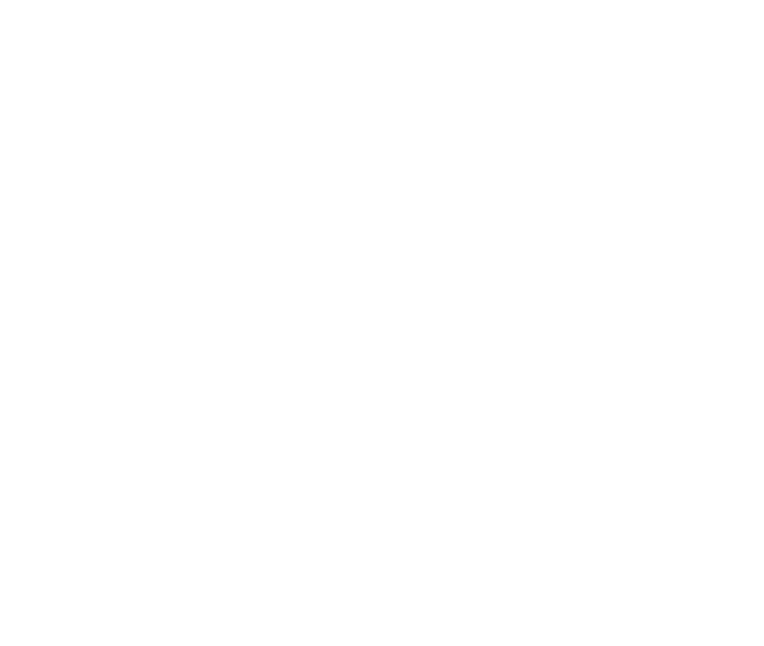
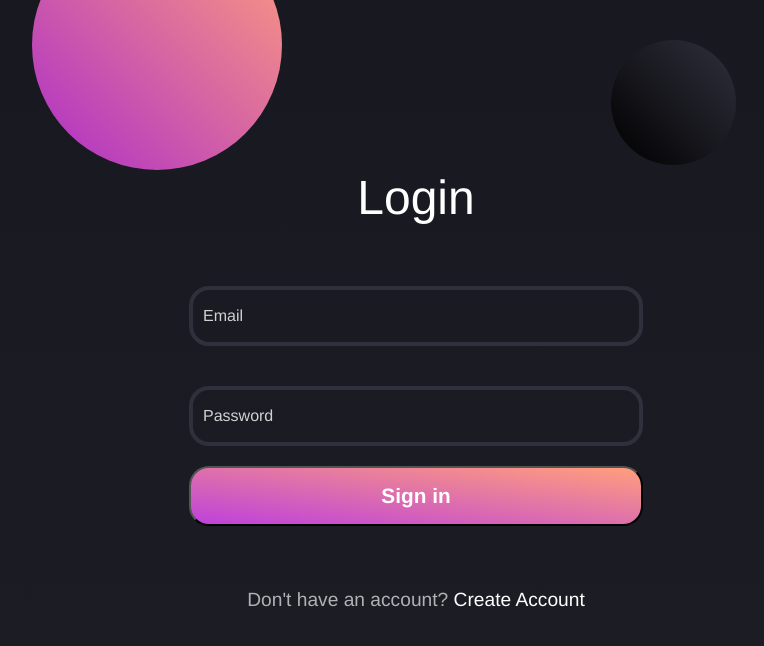
Before and after one commit to imohamedsayed/Vue-ToDo, a Vue app: page /login in a window 1280 px wide. Before the commit this address had no page. Shown: the top 646 px of the page, without its empty margins (224-988 px from the left). Built offline with nearby package versions, Linux system fonts and the light colour scheme.

Commit message:
login design
finished of login page design

```diff
--- /dev/null
+++ b/src/components/LoginForm.vue
@@ -0,0 +1,16 @@
+<template>
+  <form @submit.prevent="">
+    <input type="email" placeholder="Email" />
+    <input type="password" placeholder="Password" />
+    <div>
+      <button type="submit">Sign in</button>
+    </div>
+    <div class="info">
+      <p>Don't have an account? <a href="#">Create Account</a></p>
+    </div>
+  </form>
+</template>
+
+<script>
+export default {};
+</script>
--- a/src/router/index.js
+++ b/src/router/index.js
@@ -2,7 +2,7 @@
 import HomeView from "../views/HomeView.vue";
 import Landing from "../views/Landing.vue";
 import Signup from "../views/Signup.vue";
-
+import Login from "../views/Login.vue";
 const routes = [
   {
     path: "/home",
@@ -28,6 +28,11 @@
     name: "signup",
     component: Signup,
   },
+  {
+    path: "/login",
+    name: "login",
+    component: Login,
+  },
 ];
 
 const router = createRouter({
--- /dev/null
+++ b/src/views/Login.vue
@@ -0,0 +1,50 @@
+<template>
+  <div class="login">
+    <h2>Login</h2>
+    <LoginForm />
+    <div class="ball d-md-block d-none"></div>
+    <div class="darkBall d-md-block d-none"></div>
+  </div>
+</template>
+
+<script>
+import LoginForm from "../components/LoginForm.vue";
+export default { components: { LoginForm } };
+</script>
+
+<style lang="scss">
+.login {
+  height: 100vh;
+  width: 100%;
+  background: linear-gradient(#181820, #1d1d26);
+  display: grid;
+  place-content: center;
+  h2 {
+    color: #fff;
+    font-size: 3rem;
+    margin-bottom: 40px;
+  }
+  .ball {
+    position: fixed;
+    width: 250px;
+    height: 250px;
+    border-radius: 50%;
+    background: linear-gradient(to top right, #ad2dc9, #ff9f7c);
+    top: -10%;
+    left: 20%;
+    @media (max-width: 940px) {
+      left: 5%;
+    }
+  }
+
+  .darkBall {
+    position: fixed;
+    width: 125px;
+    height: 125px;
+    border-radius: 50%;
+    background: linear-gradient(to top right, #000000, #30303d);
+    top: 05%;
+    right: 25%;
+  }
+}
+</style>
```
